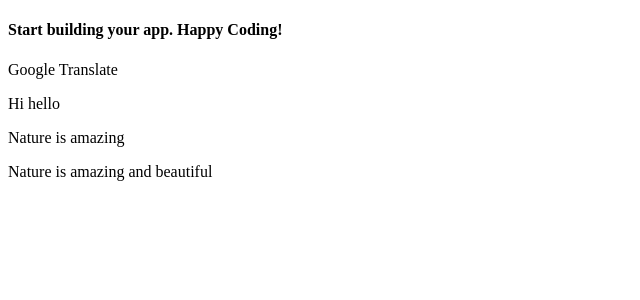
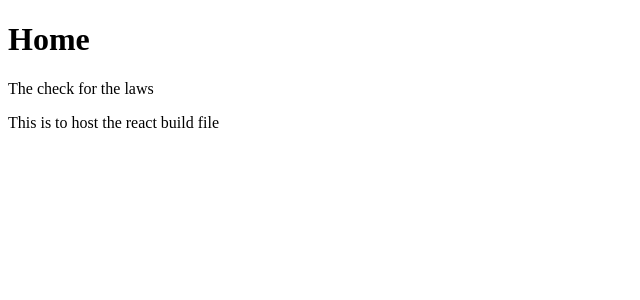
Before and after one commit to MAGENDRAPRASAT/Laws_tracker, a React (Vite) app in the folder Frontend/: page / in a window 1280 px wide. Shown: the top 300 px of the page, without its empty margins (0-640 px from the left). Built offline with nearby package versions, Linux system fonts and the light colour scheme.

Commit message:
Updated google translate component

```diff
--- a/Frontend/src/law_app/Pages/Home/home.jsx
+++ b/Frontend/src/law_app/Pages/Home/home.jsx
@@ -1,62 +1,18 @@
-import React, { useEffect, useState } from 'react';
+import React from 'react';
 import GoogleTranslate from '../../components/GoogleTranslate';
 
 const Home = () => {
 
-  const [clickCount, setClickCount] = useState(0);
-
-  const googleTranslateElementInit = () => {
-
-    if (window.google && window.google.translate) {
-      const existingElement = document.getElementById('google_translate_element');
-      if (existingElement && !existingElement.querySelector('.skiptranslate')) {
-        new window.google.translate.TranslateElement(
-          {
-            pageLanguage: 'en',
-            autoDisplay: false,
-          },
-          'google_translate_element'
-        );
-      }
-    }
-  };
-
-  useEffect(() => {
-
-    const existingScript = document.getElementById('google-translate-script');
-    if (!existingScript) {
-      const addScript = document.createElement('script');
-      addScript.setAttribute('id', 'google-translate-script');
-      addScript.setAttribute(
-        'src',
-        '//translate.google.com/translate_a/element.js?cb=googleTranslateElementInit'
-      );
-      document.body.appendChild(addScript);
-      window.googleTranslateElementInit = googleTranslateElementInit;
-    }
-
-    return () => {
-      const script = document.getElementById('google-translate-script');
-      if (script) {
-        document.body.removeChild(script);
-        delete window.googleTranslateElementInit;
-      }
-    };
-  }, []);
 
   return (
 
     <>
-      <div onClick={() => {
-        setClickCount(prev => prev + 1)
-        if (clickCount % 1 === 0 && clickCount !== 0) {
-          window.location.reload();
-        }
-      }}>
-        <div id="google_translate_element"></div>
-      </div>
-      <h4>Start building your app. Happy Coding!</h4>
-      <GoogleTranslate />
+        <GoogleTranslate />
+
+        <h1>Home</h1>
+        <p>The check for the laws</p>
+        <p>This is to host the react build file</p>
+
     </>
   );
 };
--- a/Frontend/src/law_app/components/GoogleTranslate.jsx
+++ b/Frontend/src/law_app/components/GoogleTranslate.jsx
@@ -1,24 +1,61 @@
-import React from 'react'
+import React, { useState , useEffect } from 'react'
 
 const GoogleTranslate = () => {
-  return (
-    <>
-        <div className='para'>
-            <p>Google Translate</p>
-            <p>
-                Hi hello
-            </p>
-            {/* write some sentence about nature */}
 
-            <p>
-                Nature is amazing
-            </p>
-            <p>
-                Nature is amazing and beautiful
-            </p>
-        </div>
-    </>
-  )
+
+    const [clickCount, setClickCount] = useState(0);
+
+    const googleTranslateElementInit = () => {
+
+        if (window.google && window.google.translate) {
+            const existingElement = document.getElementById('google_translate_element');
+            if (existingElement && !existingElement.querySelector('.skiptranslate')) {
+                new window.google.translate.TranslateElement(
+                    {
+                        pageLanguage: 'en',
+                        autoDisplay: false,
+                    },
+                    'google_translate_element'
+                );
+            }
+        }
+    };
+
+    useEffect(() => {
+
+        const existingScript = document.getElementById('google-translate-script');
+        if (!existingScript) {
+            const addScript = document.createElement('script');
+            addScript.setAttribute('id', 'google-translate-script');
+            addScript.setAttribute(
+                'src',
+                '//translate.google.com/translate_a/element.js?cb=googleTranslateElementInit'
+            );
+            document.body.appendChild(addScript);
+            window.googleTranslateElementInit = googleTranslateElementInit;
+        }
+
+        return () => {
+            const script = document.getElementById('google-translate-script');
+            if (script) {
+                document.body.removeChild(script);
+                delete window.googleTranslateElementInit;
+            }
+        };
+    }, []);
+
+    return (
+        <>
+            <div onClick={() => {
+                setClickCount(prev => prev + 1)
+                if (clickCount % 1 === 0 && clickCount !== 0) {
+                    window.location.reload();
+                }
+            }}>
+                <div id="google_translate_element"></div>
+            </div>
+        </>
+    )
 }
 
 export default GoogleTranslate
```
